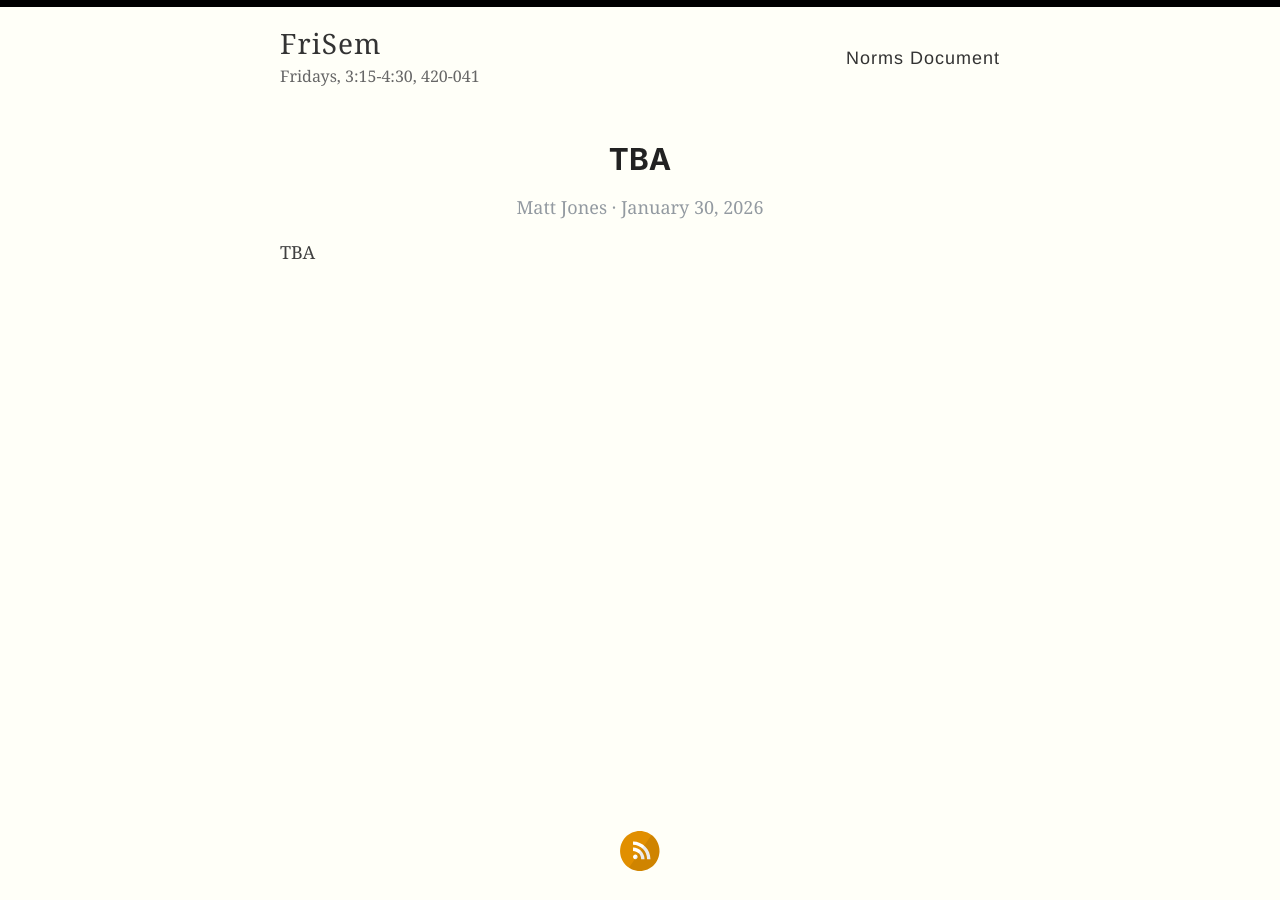
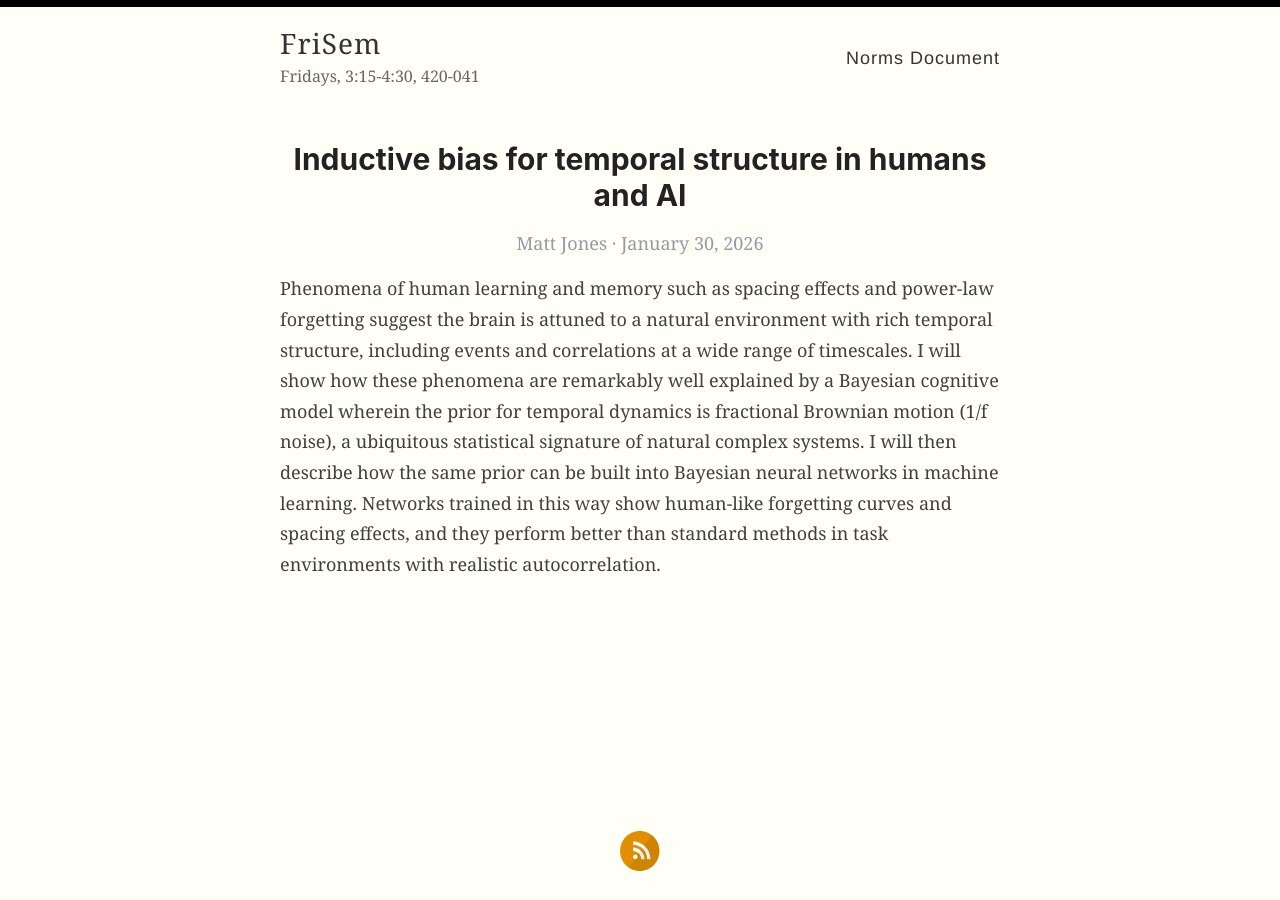
Before and after one commit to frisem/frisem.github.io, a Jekyll site: the page built from _posts/2026-01-30-Matt-Jones.md, in a window 1280 px wide. Built offline with Jekyll 4.4.1, drawn with Linux system fonts in a browser that asks for light colours.

Commit message:
Add matt jones title abstract

```diff
--- a/_posts/2026-01-30-Matt-Jones.md
+++ b/_posts/2026-01-30-Matt-Jones.md
@@ -1,7 +1,7 @@
 ---
 layout: post
-title: TBA
+title: Inductive bias for temporal structure in humans and AI
 speaker: Matt Jones
 ---
 
-TBA
+Phenomena of human learning and memory such as spacing effects and power-law forgetting suggest the brain is attuned to a natural environment with rich temporal structure, including events and correlations at a wide range of timescales. I will show how these phenomena are remarkably well explained by a Bayesian cognitive model wherein the prior for temporal dynamics is fractional Brownian motion (1/f noise), a ubiquitous statistical signature of natural complex systems. I will then describe how the same prior can be built into Bayesian neural networks in machine learning. Networks trained in this way show human-like forgetting curves and spacing effects, and they perform better than standard methods in task environments with realistic autocorrelation.
```
